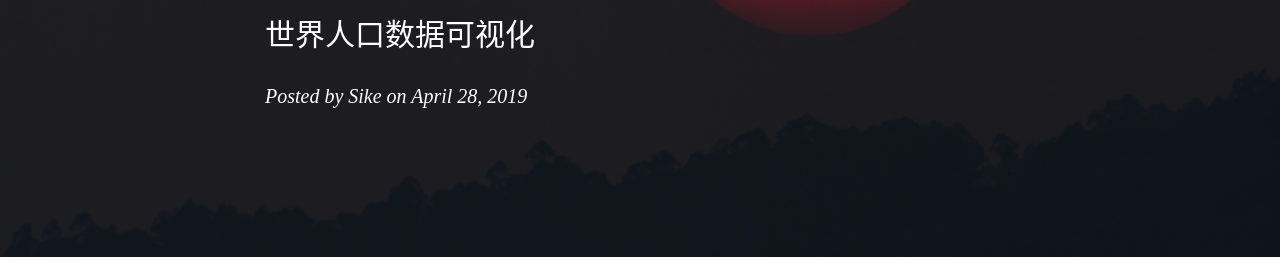
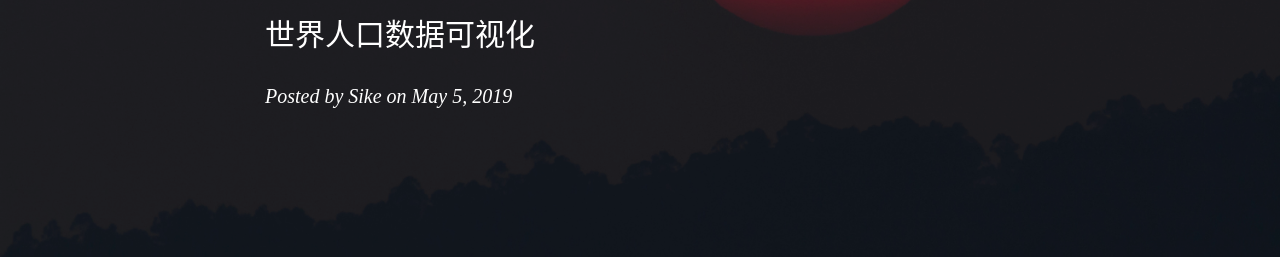
Before and after one commit to SikeX/sikex.github.io, a Jekyll site: the page built from _posts/2019-04-28-world-population.md, in a window 1280 px wide and 900 px high. Shown: the part 326-605 px from the top of the window. Built offline with Jekyll 4.4.1, drawn with Linux system fonts in a browser that asks for light colours; nearby versions of some CDN libraries; comment, search, counter and statistics services are not loaded.

Commit message:
change date

```diff
--- a/_posts/2019-04-28-world-population.md
+++ b/_posts/2019-04-28-world-population.md
@@ -2,7 +2,7 @@
 layout: post
 title: "Visualize the world population "
 subtitle: "世界人口数据可视化"
-date: 2019-04-28 10:26:27
+date: 2019-05-05 10:26:27
 author: "Sike"
 header-img:   "img/in-post/1001-header-bg.jpg"
 header-mask: 0.3
```
